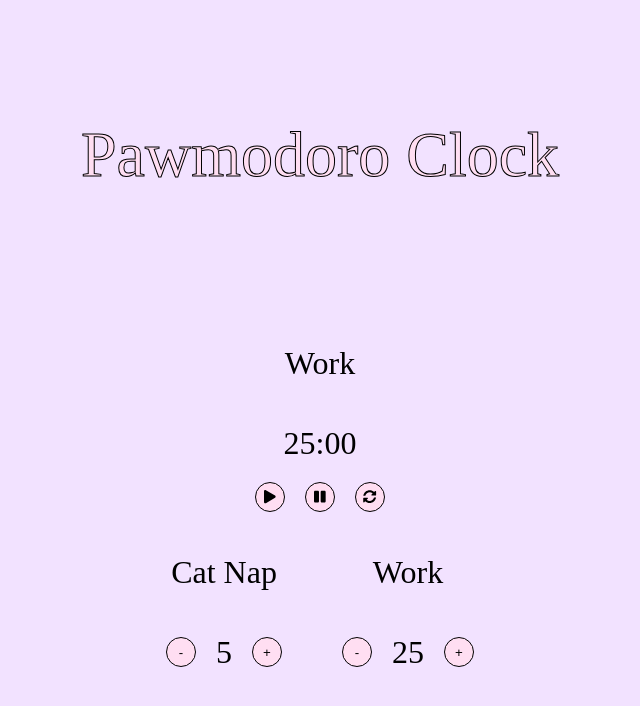
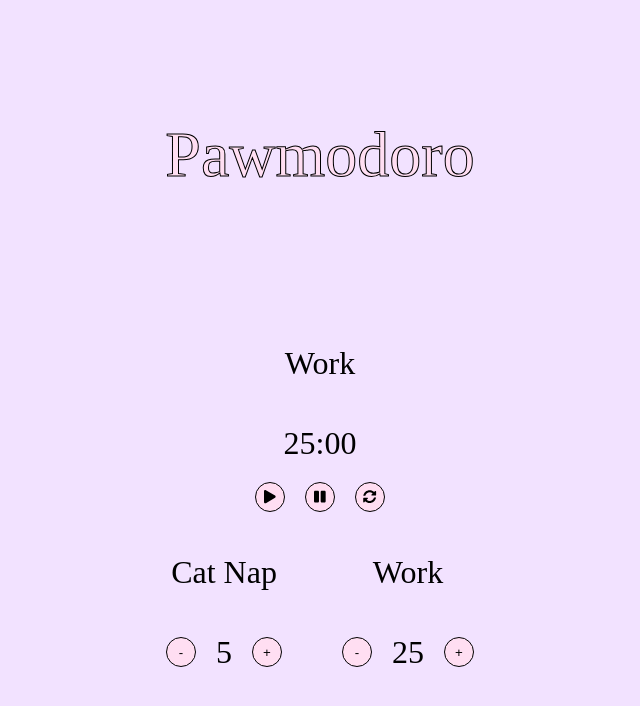
Before and after one commit to scampcoder/pawmodoro, a React (Create React App) app: page / in a window 1280 px wide. Shown: the top 706 px of the page, without its empty margins (320-960 px from the left). Built offline with nearby package versions, Linux system fonts and the light colour scheme; a web font is replaced by a local one.

Commit message:
update app title

```diff
--- a/src/components/App.js
+++ b/src/components/App.js
@@ -16,7 +16,7 @@ class App extends React.Component {
   render() {
     return (
       <main>
-        <h2>Pawmodoro Clock</h2>
+        <h2>Pawmodoro</h2>
         <Timer timerMinute={this.state.timerMinute} />
         <section className="intervals-container">
           <Break breakLength={this.state.breakLength} />
```
